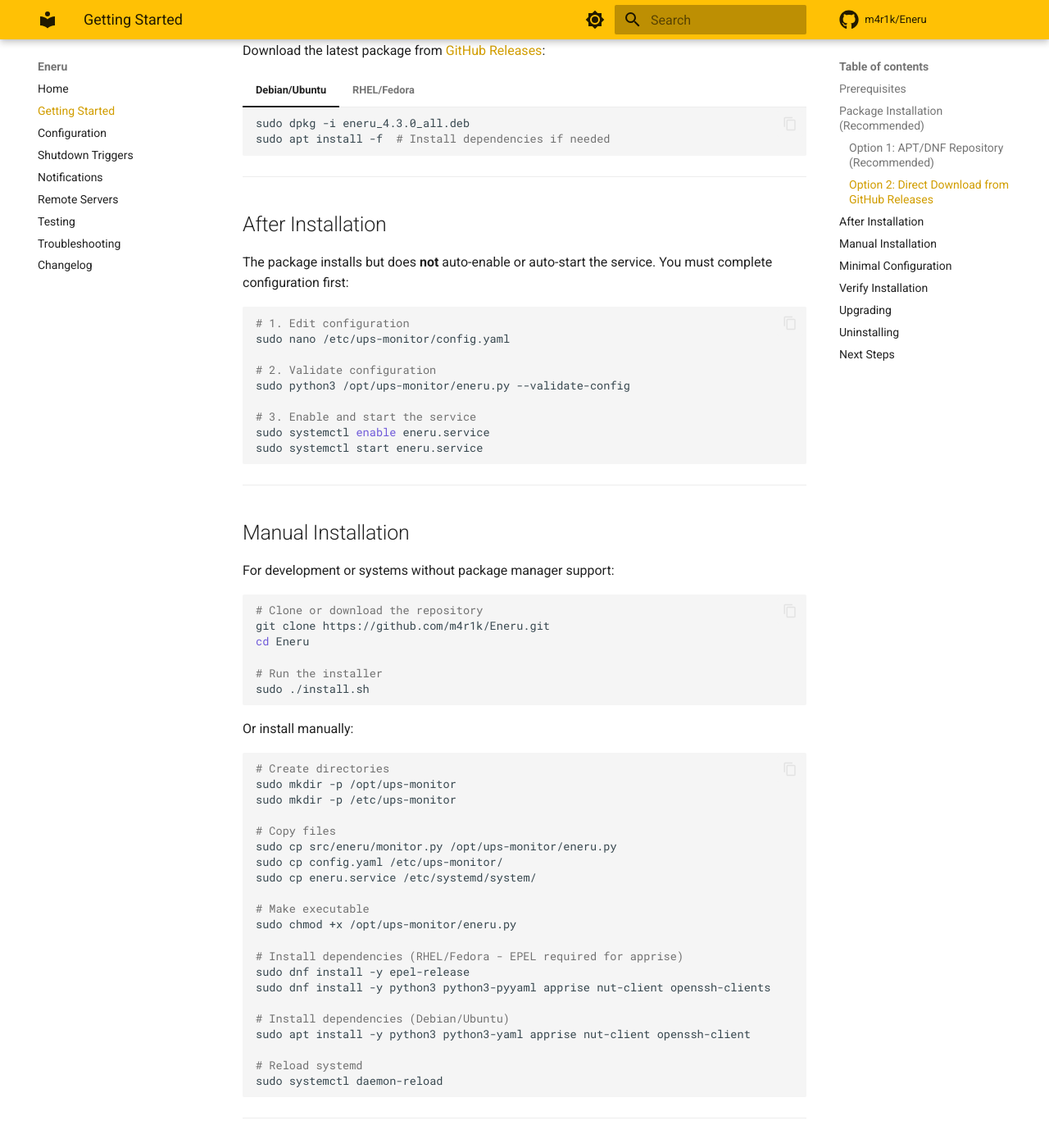
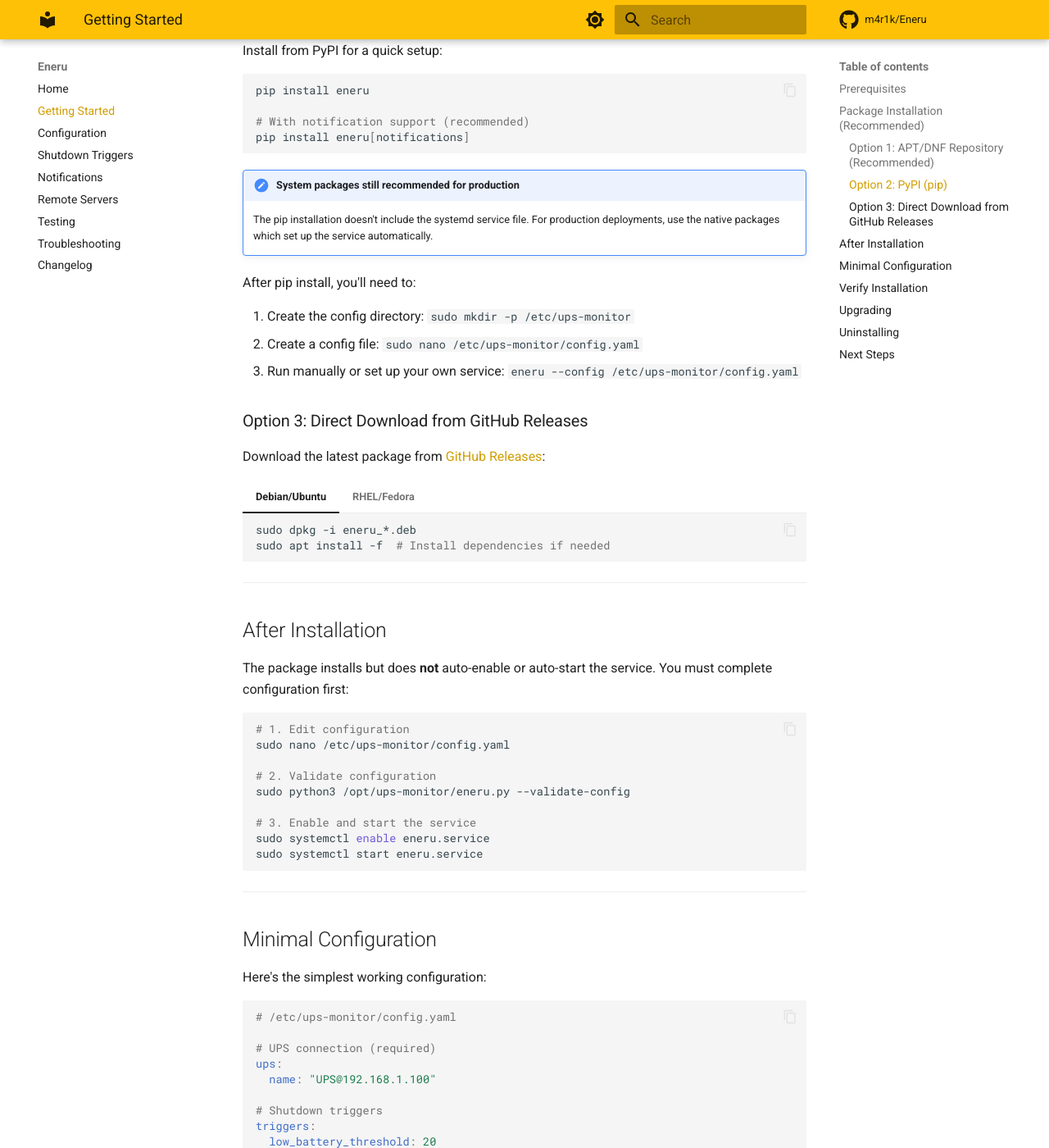
Before and after one commit to m4r1k/Eneru, an MkDocs documentation site: the page built from docs/getting-started.md, in a window 1280 px wide and 1400 px high, scrolled down 1047 px. Shown: the whole window at 82% size. Built offline with MkDocs 1.6.1 and Material for MkDocs 9.7.7, drawn with Linux system fonts in a browser that asks for light colours; comment, search, counter and statistics services are not loaded.

Commit message:
feat: add PyPI publishing workflow and remove manual install
- Add .github/workflows/pypi.yml for automated PyPI publishing on release
- Add PyPI badge and pip install instructions to README
- Update docs/getting-started.md with PyPI installation option
- Remove install.sh and manual installation references
- Update pyproject.toml: require Python 3.9+, add 3.13/3.14 classifiers
- Update docs/testing.md with pip installation matrix

🤖 Generated with [Claude Code](https://claude.com/claude-code)

Co-Authored-By: Claude Opus 4.5 <noreply@anthropic.com>

````diff
--- a/docs/getting-started.md
+++ b/docs/getting-started.md
@@ -49,14 +49,34 @@ Add the repository to get automatic updates:
     sudo dnf install eneru
     ```
 
-### Option 2: Direct Download from GitHub Releases
+### Option 2: PyPI (pip)
+
+Install from PyPI for a quick setup:
+
+```bash
+pip install eneru
+
+# With notification support (recommended)
+pip install eneru[notifications]
+```
+
+!!! note "System packages still recommended for production"
+    The pip installation doesn't include the systemd service file. For production deployments, use the native packages which set up the service automatically.
+
+After pip install, you'll need to:
+
+1. Create the config directory: `sudo mkdir -p /etc/ups-monitor`
+2. Create a config file: `sudo nano /etc/ups-monitor/config.yaml`
+3. Run manually or set up your own service: `eneru --config /etc/ups-monitor/config.yaml`
+
+### Option 3: Direct Download from GitHub Releases
 
 Download the latest package from [GitHub Releases](https://github.com/m4r1k/Eneru/releases):
 
 === "Debian/Ubuntu"
 
     ```bash
-    sudo dpkg -i eneru_4.3.0_all.deb
+    sudo dpkg -i eneru_*.deb
     sudo apt install -f  # Install dependencies if needed
     ```
 
@@ -66,7 +86,7 @@ Download the latest package from [GitHub Releases](https://github.com/m4r1k/Ener
     # RHEL 8/9: Enable EPEL first (required for apprise dependency)
     sudo dnf install -y epel-release
 
-    sudo dnf install ./eneru-4.3.0.noarch.rpm
+    sudo dnf install ./eneru-*.noarch.rpm
     ```
 
 ---
@@ -85,47 +105,6 @@ sudo python3 /opt/ups-monitor/eneru.py --validate-config
 # 3. Enable and start the service
 sudo systemctl enable eneru.service
 sudo systemctl start eneru.service
-```
-
----
-
-## Manual Installation
-
-For development or systems without package manager support:
-
-```bash
-# Clone or download the repository
-git clone https://github.com/m4r1k/Eneru.git
-cd Eneru
-
-# Run the installer
-sudo ./install.sh
-```
-
-Or install manually:
-
-```bash
-# Create directories
-sudo mkdir -p /opt/ups-monitor
-sudo mkdir -p /etc/ups-monitor
-
-# Copy files
-sudo cp src/eneru/monitor.py /opt/ups-monitor/eneru.py
-sudo cp config.yaml /etc/ups-monitor/
-sudo cp eneru.service /etc/systemd/system/
-
-# Make executable
-sudo chmod +x /opt/ups-monitor/eneru.py
-
-# Install dependencies (RHEL/Fedora - EPEL required for apprise)
-sudo dnf install -y epel-release
-sudo dnf install -y python3 python3-pyyaml apprise nut-client openssh-clients
-
-# Install dependencies (Debian/Ubuntu)
-sudo apt install -y python3 python3-yaml apprise nut-client openssh-client
-
-# Reload systemd
-sudo systemctl daemon-reload
 ```
 
 ---
@@ -202,6 +181,12 @@ If new configuration options are added in a release, check the [Changelog](chang
     sudo dnf remove eneru
     ```
 
+=== "pip"
+
+    ```bash
+    pip uninstall eneru
+    ```
+
 Configuration files in `/etc/ups-monitor/` may be preserved after uninstall. Remove them manually if desired.
 
 ---
--- a/pyproject.toml
+++ b/pyproject.toml
@@ -8,7 +8,7 @@ dynamic = ["version"]
 description = "Intelligent UPS Monitoring & Shutdown Orchestration for NUT"
 readme = "README.md"
 license = {text = "MIT"}
-requires-python = ">=3.8"
+requires-python = ">=3.9"
 authors = [
     {name = "Eneru Maintainers", email = "noreply@github.com"}
 ]
@@ -20,11 +20,12 @@ classifiers = [
     "License :: OSI Approved :: MIT License",
     "Operating System :: POSIX :: Linux",
     "Programming Language :: Python :: 3",
-    "Programming Language :: Python :: 3.8",
     "Programming Language :: Python :: 3.9",
     "Programming Language :: Python :: 3.10",
     "Programming Language :: Python :: 3.11",
     "Programming Language :: Python :: 3.12",
+    "Programming Language :: Python :: 3.13",
+    "Programming Language :: Python :: 3.14",
     "Topic :: System :: Monitoring",
     "Topic :: System :: Power (UPS)",
     "Topic :: System :: Systems Administration",
````
Also changed, not shown: README.md (+6 -0 lines), docs/testing.md (+2 -0 lines), 2 other files.
